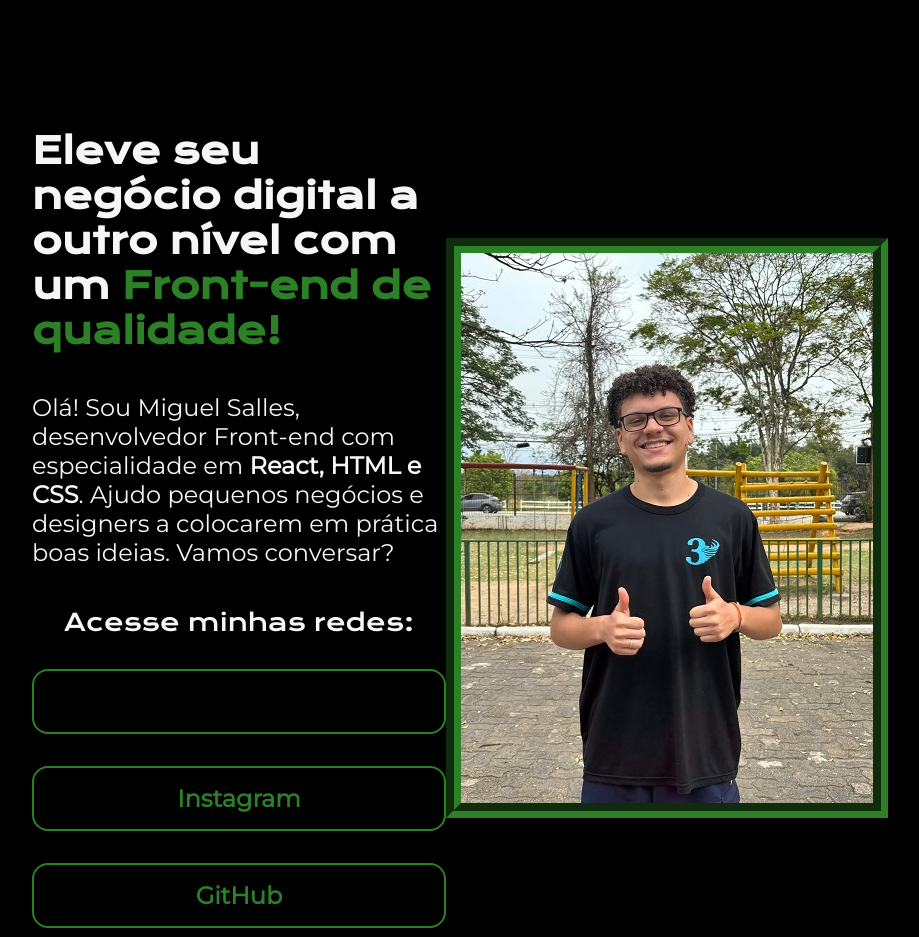
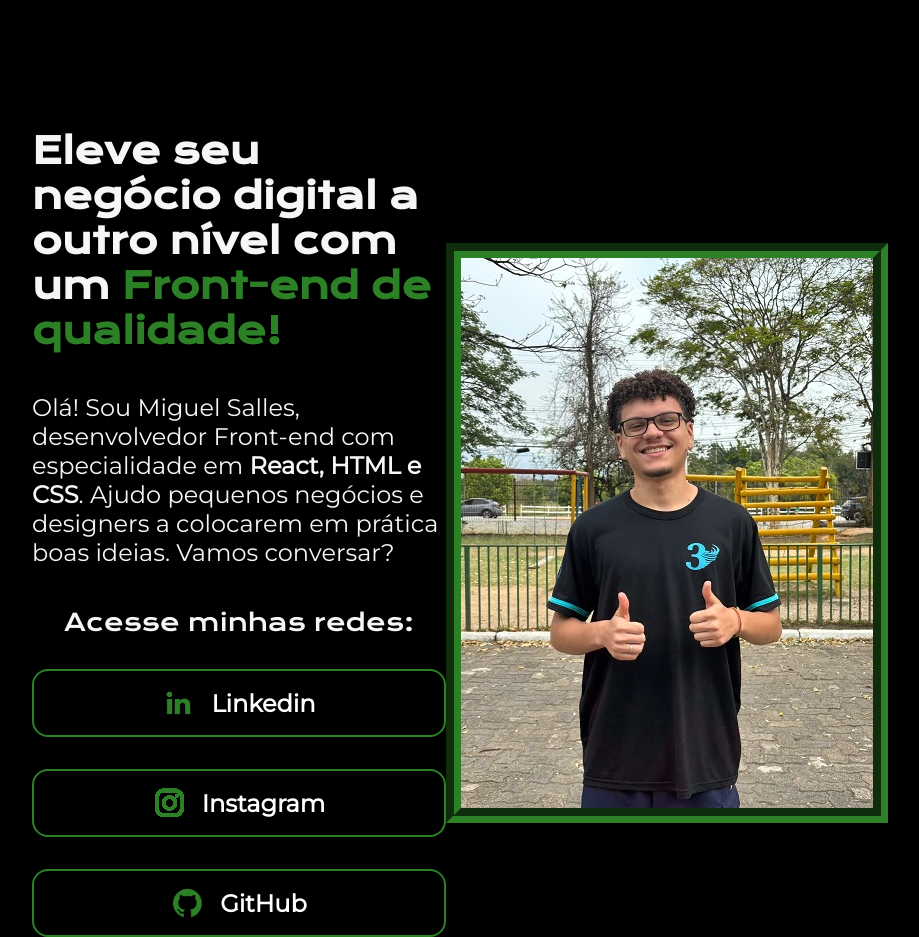
Before and after one commit to MiguelSallesV/siteportfolio, a plain HTML site: page index.html in a window 1280 px wide. Shown: the whole page, without its empty margins (224-1143 px from the left). Drawn offline with nearby package versions, Linux system fonts and the light colour scheme.

Commit message:
Mudança nos botões

```diff
--- a/index.html
+++ b/index.html
@@ -15,11 +15,17 @@
             <div class="apresentacao__links">
                 <h2 class="apresentacao__links__subtitulo">Acesse minhas redes:</h2>
                 <a class="apresentacao__links__link" href="https://www.linkedin.com/in/miguel-salles-99b57a331/">
-                    <img src
+                    <img src="./assets/linkedin_modified.png" alt="logo linkedin">
                     Linkedin
                 </a>
-                <a class="apresentacao__links__link" href="https://www.instagram.com/miguel.sv__/">Instagram</a>
-                <a class="apresentacao__links__link" href="https://github.com/MiguelSallesV">GitHub</a>
+                <a class="apresentacao__links__link" href="https://www.instagram.com/miguel.sv__/">
+                    <img src="./assets/instagram_green_corrected.png" alt="logo instagram">
+                    Instagram
+                </a>
+                <a class="apresentacao__links__link" href="https://github.com/MiguelSallesV">
+                    <img src="./assets/github_modified.png" alt="logo github">
+                    GitHub
+                </a>
             </div>
         </section>
         <img class="foto" src="./assets/Portfolio.jpg" alt="Foto de Miguel Salles">
--- a/style.css
+++ b/style.css
@@ -57,6 +57,10 @@ body {
 }
 
 .apresentacao__links__link {
+    display: flex;
+    justify-content: center;
+    align-items: center;
+    gap: 16px;
     border: 2px solid #2C8026;
     width: 378px;
     text-align: center;
@@ -64,9 +68,13 @@ body {
     padding: 16px 16px;
     font-size: 24px;
     text-decoration: none;
-    color: #2C8026;
+    color: white;
     font-family: "Montserrat", serif;
     font-weight: 600;
+}
+
+.apresentacao__links__link:hover {
+    background-color: #272727;
 }
 
 .foto {
```
Also changed, not shown: assets/github.png (deleted), assets/github_modified.png (added), assets/instagram.png (deleted), assets/instagram_green_corrected.png (added), assets/linkedin.png (deleted), assets/linkedin_modified.png (added).
